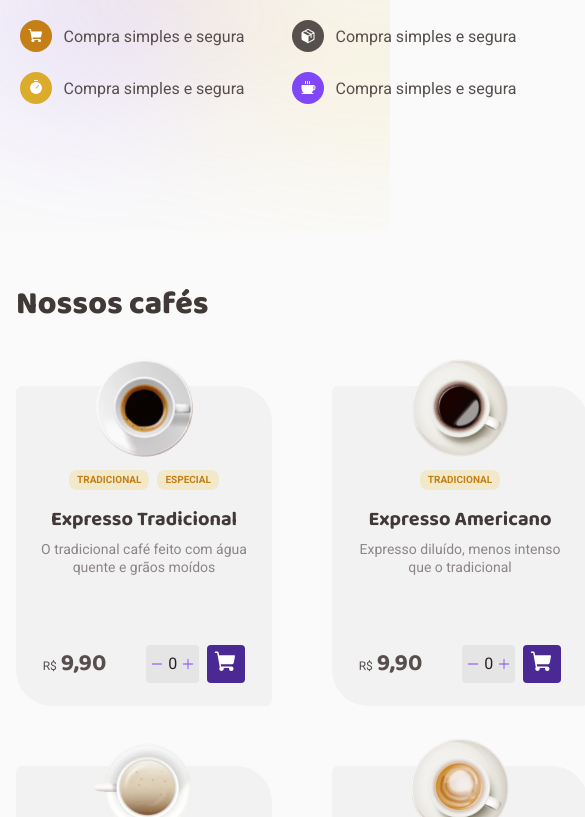
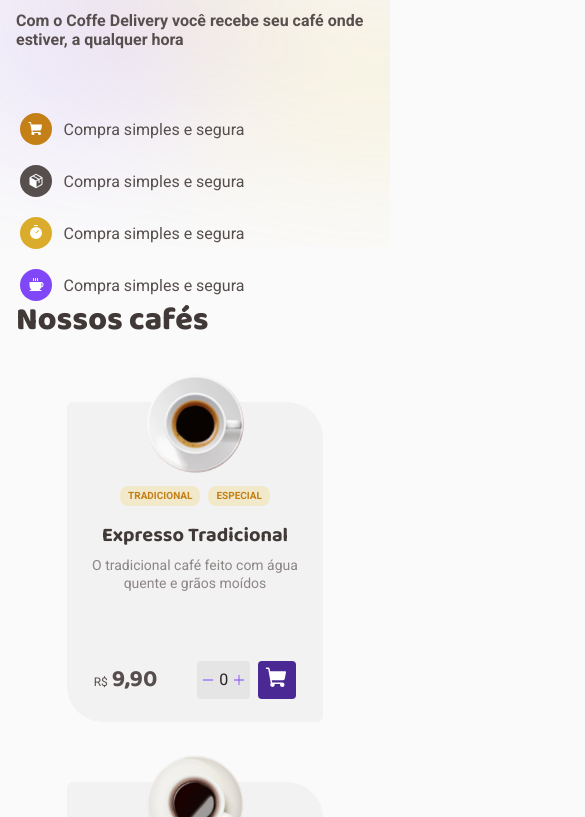
Before and after one commit to sleduardo20/coffe-delivery, a React (Create React App) app: page / in a window 390 px wide. Shown: the part 503-1320 px from the top of the page, 585 px wide, since content can reach past the window. Built offline with nearby package versions, Linux system fonts and the light colour scheme.

Commit message:
🏭 feat - create responsive design

```diff
--- a/src/components/Banner/styles.ts
+++ b/src/components/Banner/styles.ts
@@ -13,7 +13,7 @@ export const ContentBanner = styled(Wrapper)`
   display: flex;
   align-items: center;
   justify-content: space-between;
-  padding: 0 1.6rem;
+  padding: 0 1.6rem 1.6rem 1.6rem;
 `;
 
 export const Info = styled.div`
@@ -34,7 +34,11 @@ export const Info = styled.div`
   }
 `;
 
-export const BannerImage = styled.img``;
+export const BannerImage = styled.img`
+  @media (max-width: 1080px) {
+    display: none;
+  }
+`;
 
 export const Skills = styled.div`
   margin-top: 6.4rem;
@@ -42,6 +46,10 @@ export const Skills = styled.div`
   grid-template-columns: 23.2rem 23.2rem;
   column-gap: 4rem;
   row-gap: 2rem;
+
+  @media (max-width: 680px) {
+    grid-template-columns: 23.2rem;
+  }
 `;
 
 export const SkillItem = styled.div<{
--- a/src/components/Wrapper.tsx
+++ b/src/components/Wrapper.tsx
@@ -2,6 +2,6 @@ import styled from 'styled-components';
 
 export const Wrapper = styled.div`
   margin: 0 auto;
-  padding: 0 1.6rem;
+  padding: 0 1.6rem 1.6rem 1.6rem;
   width: min(128rem, 100%);
 `;
--- a/src/pages/Home/index.tsx
+++ b/src/pages/Home/index.tsx
@@ -22,7 +22,7 @@ export function Home() {
 
 const CoffeSection = styled(Wrapper)`
   margin-top: 4.8rem;
-  padding: 0 1.6rem;
+  padding: 0 1.6rem 1.6rem 1.6rem;
 
   h3 {
     font-size: 3.2rem;
@@ -37,4 +37,17 @@ const CoffeList = styled.ul`
   display: grid;
   grid-template-columns: repeat(4, 25.6rem);
   gap: 6rem;
+  justify-items: center;
+
+  @media (max-width: 1080px) {
+    grid-template-columns: repeat(3, 25.6rem);
+  }
+
+  @media (max-width: 980px) {
+    grid-template-columns: repeat(2, 25.6rem);
+  }
+
+  @media (max-width: 680px) {
+    grid-template-columns: 1fr;
+  }
 `;
```
